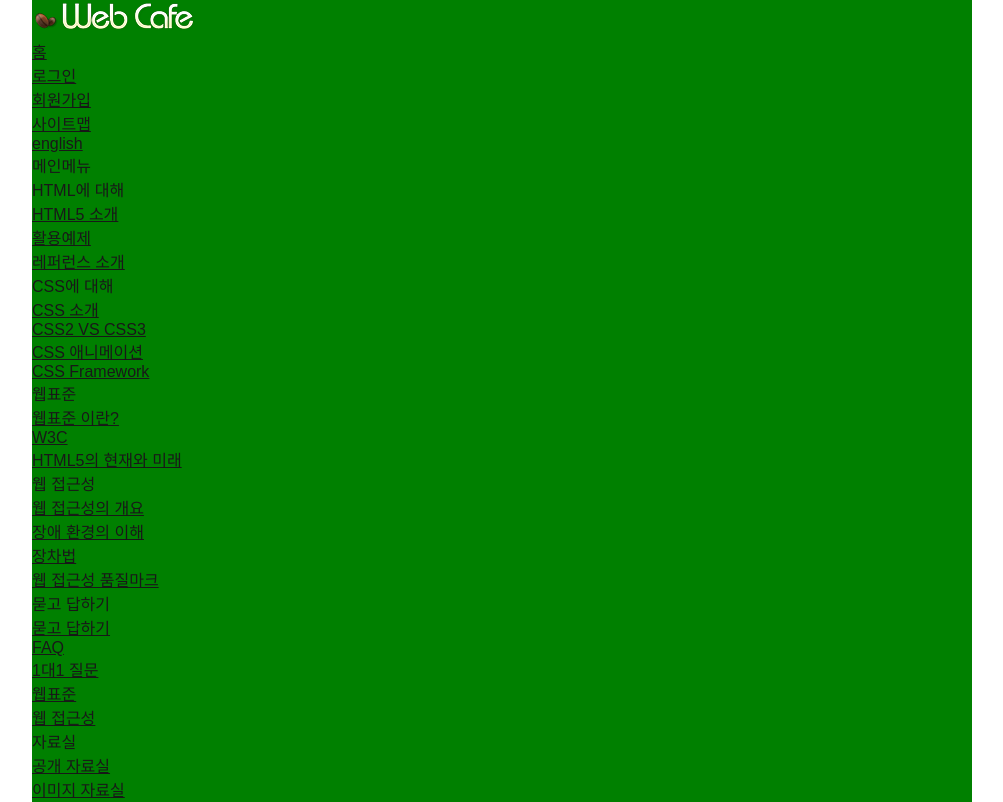
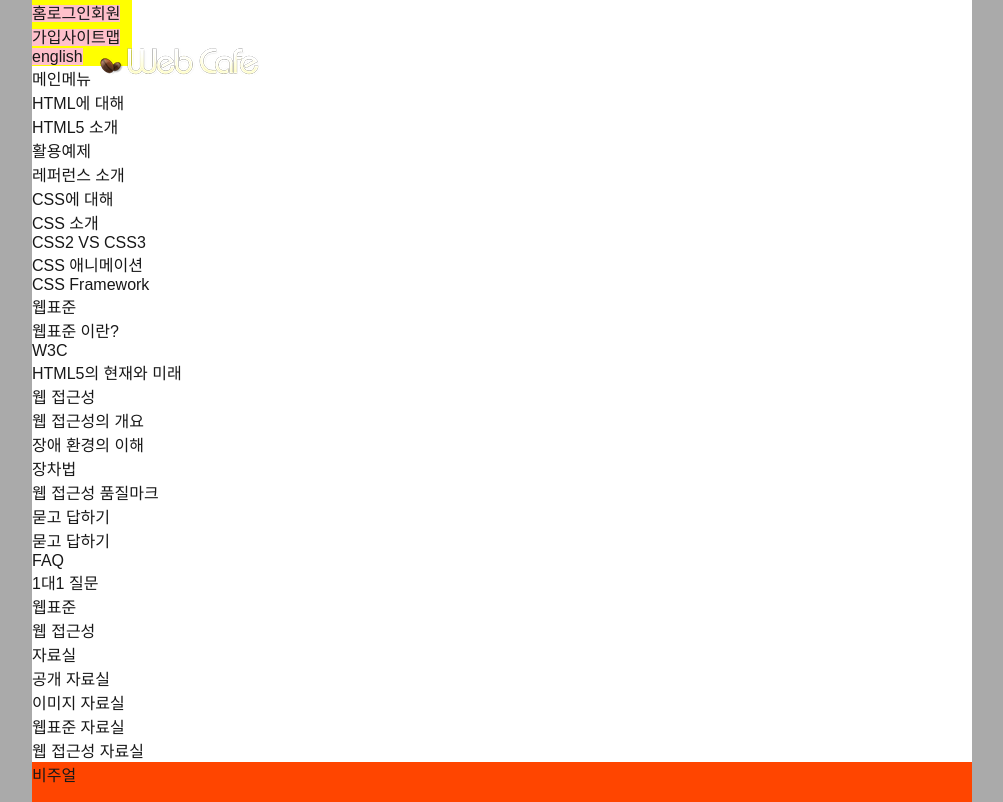
Before and after one commit to yoninim/kpc, a plain HTML site: page main.html in a window 1280 px wide. Shown: the top 802 px of the page, without its empty margins (138-1141 px from the left). Drawn offline with Linux system fonts and the light colour scheme; a web font is replaced by a local one.

Commit message:
로고와 멤버링크 일부 디자인 완성

```diff
--- a/css/stylesheet.css
+++ b/css/stylesheet.css
@@ -7,12 +7,13 @@
   box-sizing: border-box;
 }
 body{
-  background-color: #fff;
+  background-color: #aaa;
   color :#181818;
   font-family: 'Spoqa Han Sans', sans-serif;
 }
 a{
   color: inherit;
+  text-decoration: none;
 }
 /* 레이아웃 */
 .header, .visual, .main, .slogan, .footer{
@@ -21,7 +22,25 @@ a{
 }
 /* 헤더 */
 .header{
-background-color: green;
+background-color: white;
+position: relative;
+}
+/* 로고 */
+.logo{
+  position: absolute;
+  left : 65px;
+  top: 45px;
+}
+/* 멤버링크 */
+.member{
+  background-color: yellow;
+  width: 100px;
+  font-size : 0px;
+}
+.member li{
+  background-color: pink;
+  display: inline;
+  font-size : 16px;
 }
 /* 비주얼 */
 .visual{
```
